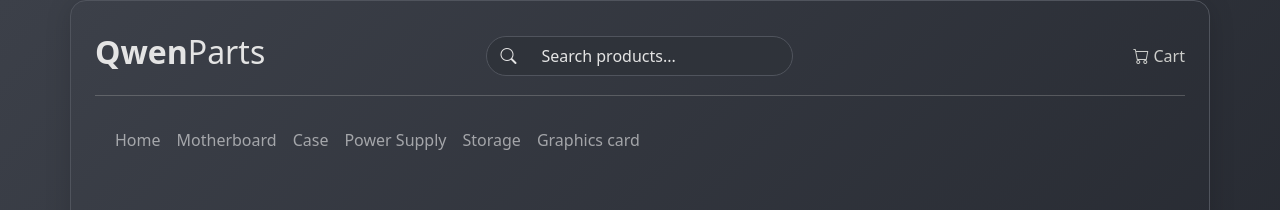
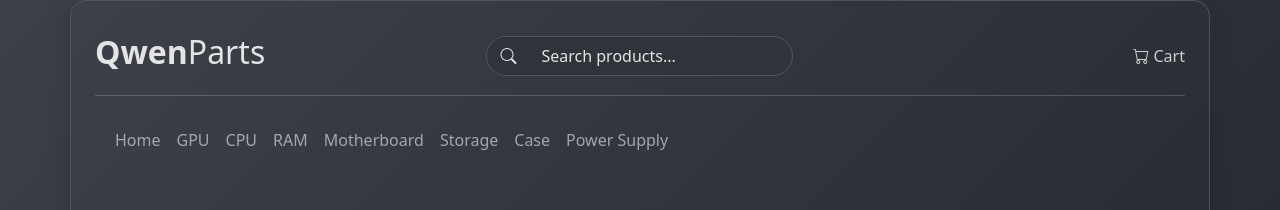
Before and after one commit to remicampistron512/qwen-parts, a website built with Vite: page src/index.html in a window 1280 px wide. Shown: the top 210 px of the page. Built offline with nearby package versions, Linux system fonts and the light colour scheme.

Commit message:
reorganisation des categories

```diff
--- a/src/index.html
+++ b/src/index.html
@@ -74,7 +74,21 @@
                         <a class="nav-link" href="/">Home</a>
                     </li>
                     <li class="nav-item">
+                        <a class="nav-link" data-link href="/category/gpu" >
+                            GPU
+                        </a>
+                    </li>
+                    <li class="nav-item">
+                        <a class="nav-link"  data-link href="/category/cpu">CPU</a>
+                    </li>
+                    <li class="nav-item">
+                        <a class="nav-link"  data-link href="/category/ram">RAM</a>
+                    </li>
+                    <li class="nav-item">
                         <a class="nav-link"  data-link href="/category/motherboard">Motherboard</a>
+                    </li>
+                    <li class="nav-item">
+                        <a class="nav-link"  data-link href="/category/storage">Storage</a>
                     </li>
                     <li class="nav-item">
                         <a class="nav-link"  data-link href="/category/case">Case</a>
@@ -82,14 +96,8 @@
                     <li class="nav-item">
                         <a class="nav-link"  data-link href="/category/psu">Power Supply</a>
                     </li>
-                    <li class="nav-item">
-                        <a class="nav-link"  data-link href="/category/storage">Storage</a>
-                    </li>
-                    <li class="nav-item">
-                        <a class="nav-link" data-link href="/category/gpu" >
-                            Graphics card
-                        </a>
-                    </li>
+
+
                 </ul>
             </div>
         </div>
```
